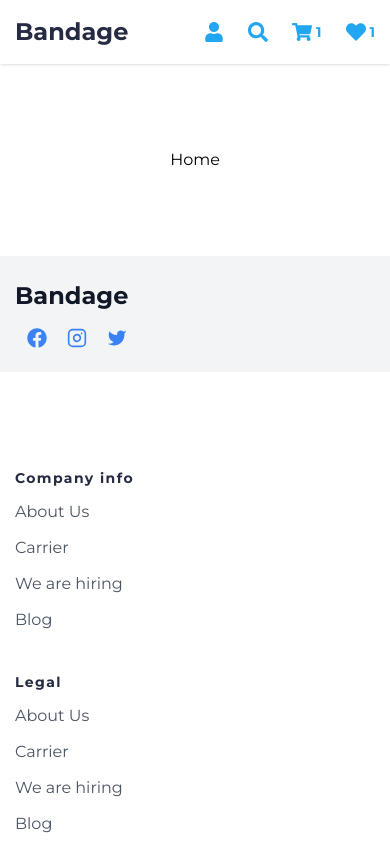
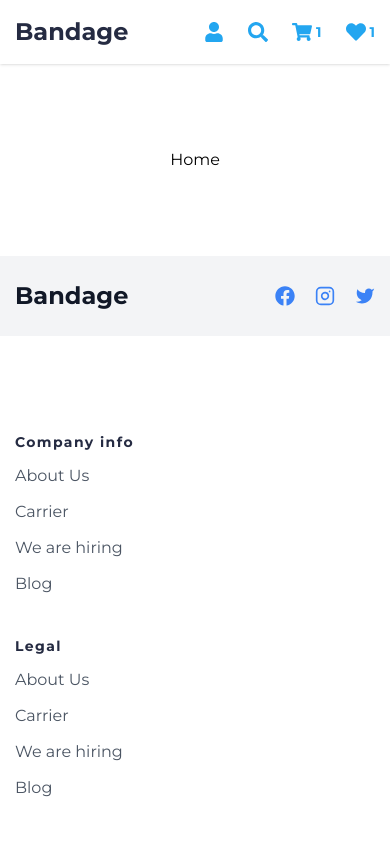
Before and after one commit to abdul-ahad-26/hackathon-2, a Next.js app: page / in a window 390 px wide. Shown: the top 843 px of the page. Built offline with nearby package versions, Linux system fonts and the light colour scheme.

Commit message:
make responsive

```diff
--- a/src/app/components/Footer.tsx
+++ b/src/app/components/Footer.tsx
@@ -5,13 +5,13 @@ const Footer = () => {
     return (
         <footer className=" text-gray-600 body-font ">
             <div className="bg-gray-100">
-                <div className=" container  py-6 justify-between flex sm:flex-row flex-col">
+                <div className=" container  py-6 justify-between flex sm:flex-row items-center">
                     <a className="flex title-font font-medium items-center md:justify-start  text-gray-900">
 
                         <span className="  font-bold text-2xl">Bandage</span>
                     </a>
 
-                    <span className="inline-flex  sm:mt-0 mt-4  sm:justify-start  text-blue-500">
+                    <span className="inline-flex  sm:mt-0   sm:justify-start  text-blue-500">
                         <a className="ml-3">
                             <FaFacebook className='size-5 ' />
                         </a>
@@ -124,6 +124,8 @@ const Footer = () => {
                             </li>
                         </nav>
                     </div>
+
+
                     <div className="lg:w-2/6 md:w-1/2 w-full ">
                         <h2 className="title-font font-bold text-[#252B42] tracking-widest text-sm mb-3">
                             Get In Touch
```
